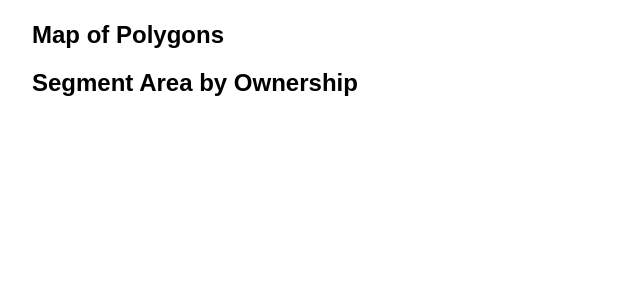
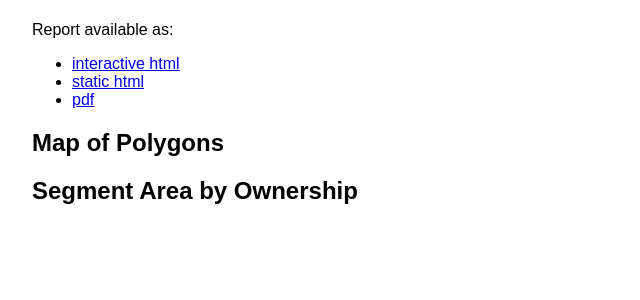
Before and after one commit to Riverscapes/rs-reports-gen, a Python web app: template python/rpt-rivers-need-space/templates/p_template.html in a window 1280 px wide. Shown: the part 86-386 px from the top of the page, without its empty margins (0-640 px from the left). Run offline with Jinja, Linux system fonts and the light colour scheme; the template is opened without the code that fills it, so the values that code supplies are empty.

Commit message:
add links to different report types

```diff
--- a/python/rpt-rivers-need-space/templates/p_template.html
+++ b/python/rpt-rivers-need-space/templates/p_template.html
@@ -28,10 +28,19 @@
 
     <div id="ReportContainer">
         <div id="ReportInner">
+            <div id="ReportHeader">
+                Report available as:
+                <ul><li><a href="report.html">interactive html</a></li>
+                <li><a href="report_static.html">static html</a></li>
+                <li><a href="report_static.pdf">pdf</a></li>
+            </ul>
+            </div>
+            <main>
             <h2>Map of Polygons</h2>
             {{ figures['map']|safe }}
             <h2>Segment Area by Ownership</h2>
             {{ figures['bar']|safe }}
+            </main>
         </div>
     </div>
     <footer>
```
